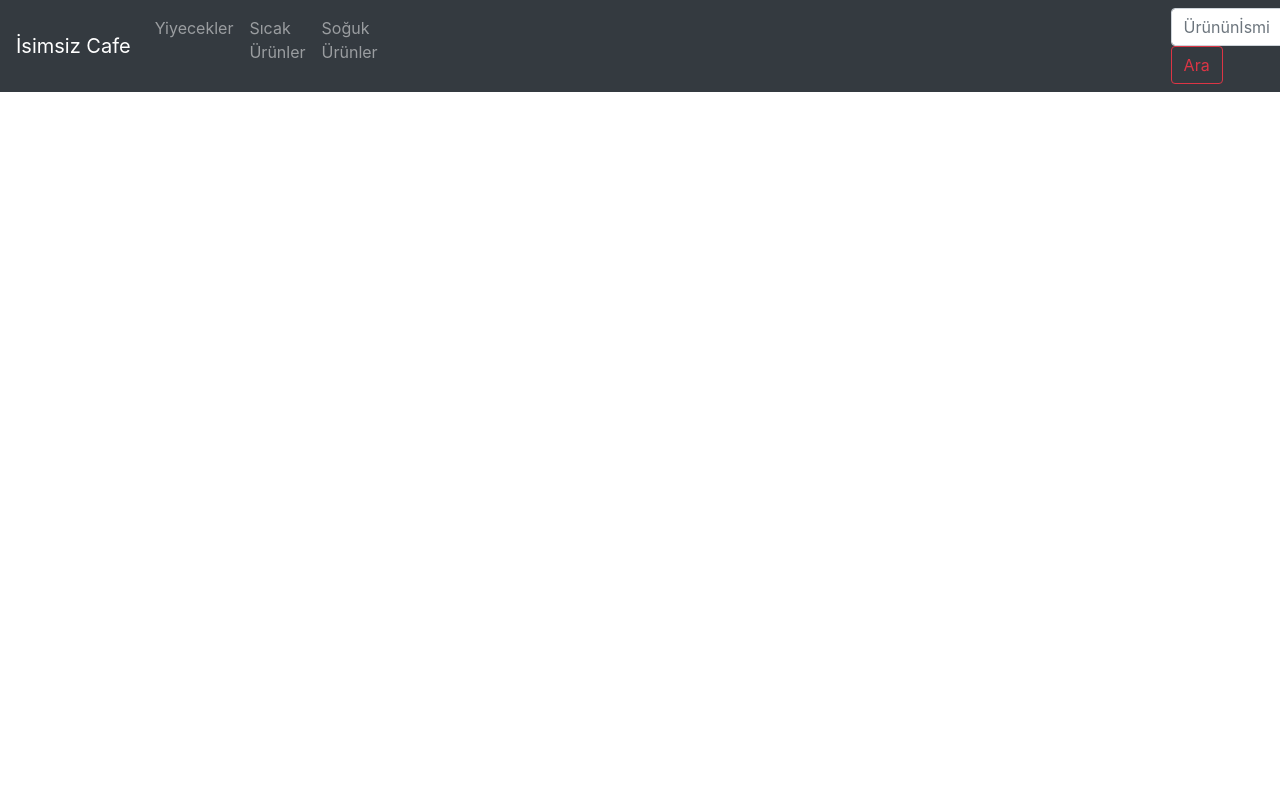
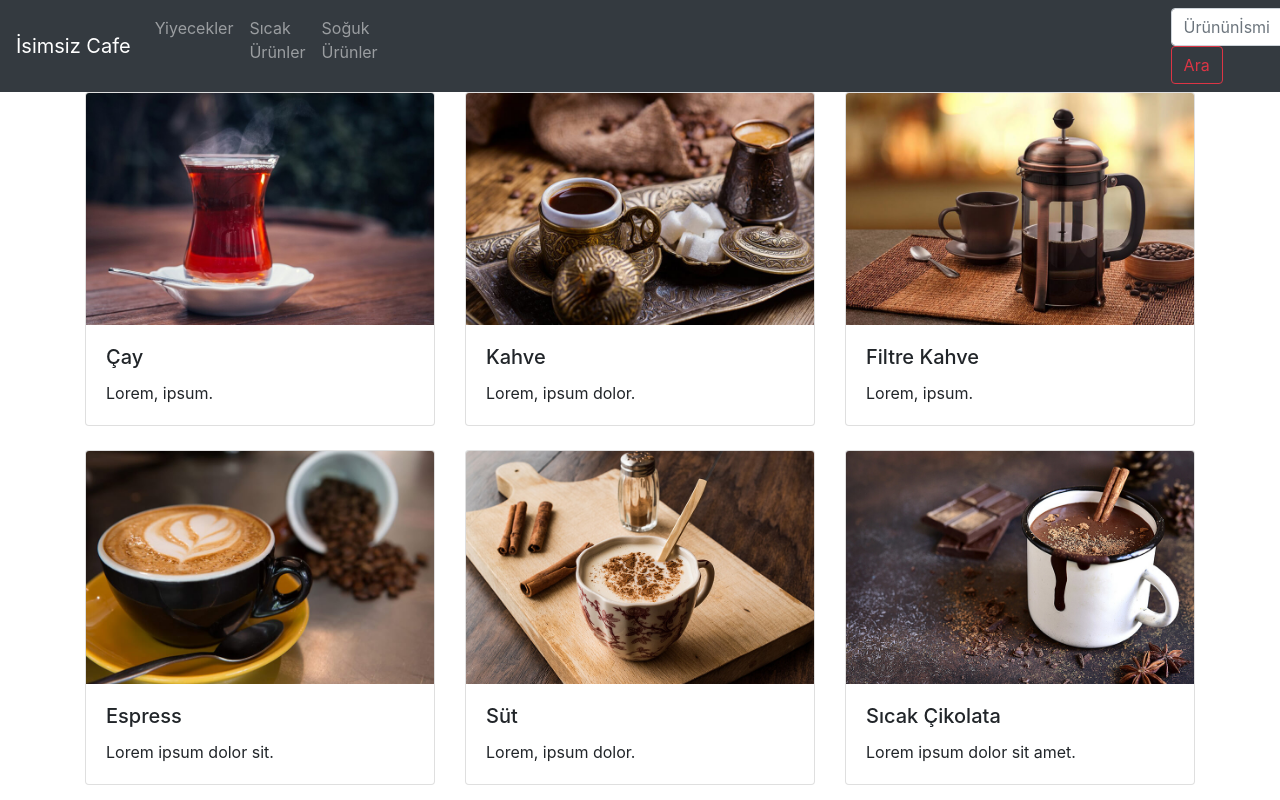
Before and after one commit to ozgurunal20/demo, a plain HTML site: page index.html in a window 1280 px wide. Shown: the top 800 px of the page. Drawn offline with nearby package versions, Linux system fonts and the light colour scheme.

Commit message:
itemsadded

```diff
--- a/index.html
+++ b/index.html
@@ -1,5 +1,5 @@
 <!doctype html>
-<html lang="en">
+<html lang="tr">
   <head>
     <!-- Required meta tags -->
     <meta charset="utf-8">
@@ -42,16 +42,83 @@
                     <button class="btn btn-outline-danger my-2 my-sm-0" type="submit">Ara</button>
                 </form>
                   <!-- searchareaend -->
-
               </ul>
             </div>
           </nav>
         </div>
           <!-- navbarend -->
+    </header>
+    <!-- menuend -->
 
-    </header>
+    <!-- itemsstart -->
+<div class="container">
+    <div class="row">
+        <div class="col-sm-4">
+                <div class="card">
+                  <img src="img/cay.jpg" class="card-img-top" alt="...">
+                  <div class="card-body">
+                    <h5 class="card-title">Çay</h5>
+                    <p class="card-text">Lorem, ipsum.</p>
+                  </div>
+                </div>
+              </div>
+
+              <div class="col-sm-4">
+                <div class="card">
+                  <img src="img/kahve.jpg" class="card-img-top" alt="...">
+                  <div class="card-body">
+                    <h5 class="card-title">Kahve</h5>
+                    <p class="card-text">Lorem, ipsum dolor.</p>
+                  </div>
+                </div>
+              </div>
+
+              <div class="col-sm-4">
+                <div class="card">
+                  <img src="img/filtre-kahve.jpg" class="card-img-top" alt="...">
+                  <div class="card-body">
+                    <h5 class="card-title">Filtre Kahve</h5>
+                    <p class="card-text">Lorem, ipsum.</p>
+                  </div>
+                </div>
+              </div>
+    <!-- items-end -->
+
+    <!-- items2-start -->
+        <div class="col-sm-4 mt-4">
+                <div class="card">
+                  <img src="img/espresso.jpg" class="card-img-top" alt="...">
+                  <div class="card-body">
+                    <h5 class="card-title">Espress</h5>
+                    <p class="card-text">Lorem ipsum dolor sit.</p>
+                  </div>
+                </div>
+              </div>
+
+              <div class="col-sm-4 mt-4">
+                <div class="card">
+                  <img src="img/sahlep.jpg" class="card-img-top" alt="...">
+                  <div class="card-body">
+                    <h5 class="card-title">Süt</h5>
+                    <p class="card-text">Lorem, ipsum dolor.</p>
+                  </div>
+                </div>
+              </div>
+
+              <div class="col-sm-4 mt-4">
+                <div class="card">
+                  <img src="img/sicak-cikolata.jpg" class="card-img-top" alt="...">
+                  <div class="card-body">
+                    <h5 class="card-title">Sıcak Çikolata</h5>
+                    <p class="card-text">Lorem ipsum dolor sit amet.</p>
+                  </div>
+                </div>
+              </div>
+              </div>
         </div>
-    <!-- menuend -->
+    </div>
+    <!-- items2-end -->
+
     <!-- Optional JavaScript; choose one of the two! -->
 
     <!-- Option 1: jQuery and Bootstrap Bundle (includes Popper) -->
```
Also changed, not shown: img/bitki-cayi.jpg (added), img/cay.jpg (added), img/espresso.jpg (added), img/filtre-kahve.jpg (added), img/kahve.jpg (added), img/sahlep.jpg (added), img/sicak-cikolata.jpg (added), img/sut.jpg (added).
